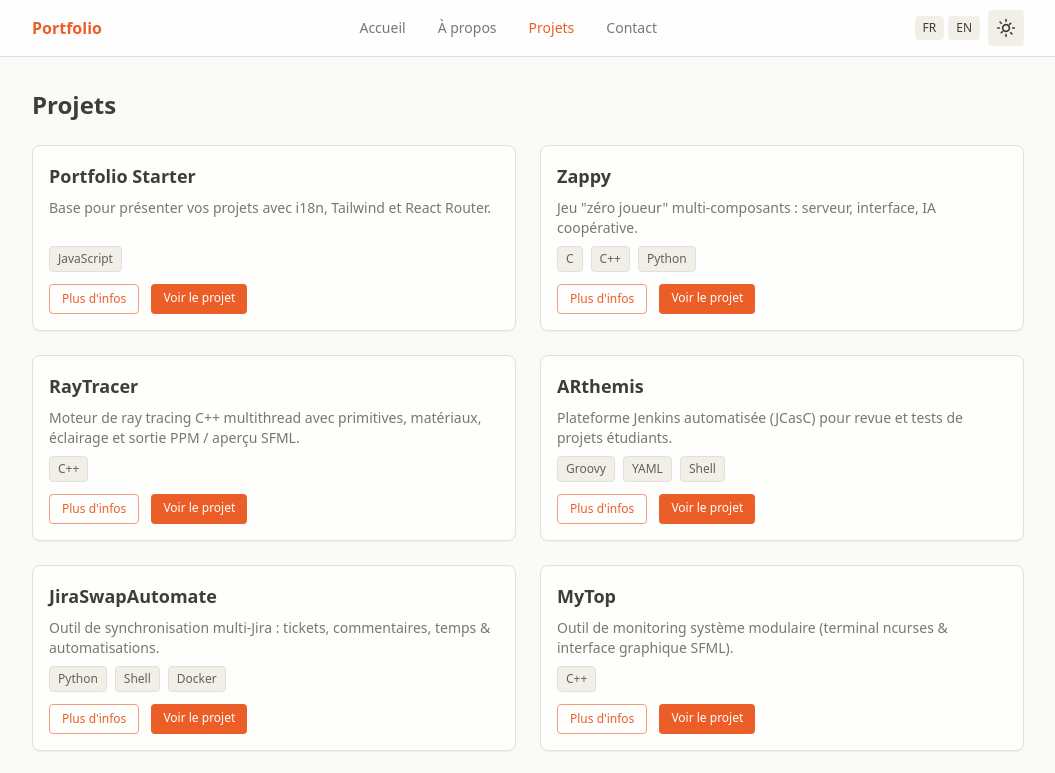
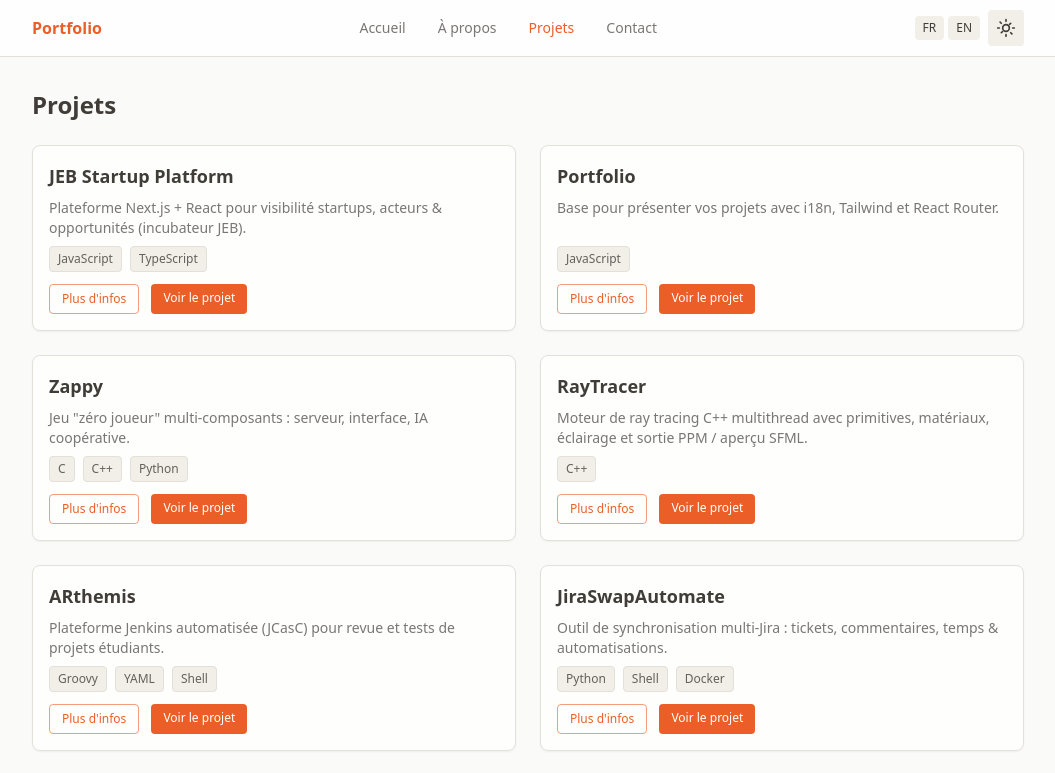
Before and after one commit to ThibaultPouch59200/Portfolio, a React (Vite) app: page /projects in a window 1280 px wide. Shown: the top 773 px of the page, without its empty margins (112-1167 px from the left). Built offline with nearby package versions, Linux system fonts and the light colour scheme.

Commit message:
feat(projects): add JEB Startup Platform project entry with detailed descriptions and goals

```diff
--- a/src/data/projects.js
+++ b/src/data/projects.js
@@ -1,8 +1,39 @@
 const projects = [
+  {
+    id: 8,
+    slug: 'jeb-incubator',
+    title: 'JEB Startup Platform',
+    description: 'Plateforme Next.js + React pour visibilité startups, acteurs & opportunités (incubateur JEB).',
+    descriptionLong: {
+      fr: 'Plateforme moderne pour l\'incubateur JEB : backend API Next.js (auth JWT, intégrations, données incubateur) et frontend Vite/React mettant en avant les startups, actualités, événements, opportunités et interactions investisseurs/partenaires. Objectifs clés : centraliser visibilité, connexions (investisseurs, partenaires, institutions), diffusion d\'actualités dynamiques (levées, annonces, événements) et gestion de contenu administrable (news, startups, rôles). Architecture modulable, séparation claire frontend / backend, intégration Supabase (stockage / potentiel persistance) et pipeline future CI/CD.',
+      en: 'Modern platform for the JEB incubator: Next.js API backend (JWT auth, integrations, incubator data) and Vite/React frontend highlighting startups, news, events, opportunities and investor/partner interactions. Core goals: centralize visibility, enable connections (investors, partners, institutions), surface dynamic updates (funding rounds, announcements, events) and provide admin-managed content (news, startups, roles). Modular architecture with clear frontend/backend split, Supabase integration (storage / potential persistence) and future CI/CD pipeline.'
+    },
+    goals: {
+      fr: [
+        'Visibilité unifiée des startups',
+        'Connexions investisseurs & partenaires',
+        'Actualités dynamiques (levées, événements)',
+        'Gestion de contenu administrable',
+        'Architecture modulable & évolutive'
+      ],
+      en: [
+        'Unified startup visibility',
+        'Investor & partner connections',
+        'Dynamic news & events feed',
+        'Admin managed content',
+        'Modular & scalable architecture'
+      ]
+    },
+    tech: ['Next.js', 'React', 'Vite', 'JWT', 'Supabase'],
+    languages: ['JavaScript', 'TypeScript'],
+    technologies: ['Next.js API Routes', 'Supabase', 'JWT Auth', 'PostgreSQL (planned)', 'Docker (planned)'],
+    values: ['Visibilité', 'Collaboration', 'Scalabilité', 'Produit'],
+    link: 'https://github.com/Aincrad-Flux/NextRise'
+  },
   {
     id: 1,
     slug: 'portfolio',
-    title: 'Portfolio Starter',
+    title: 'Portfolio',
     description: 'Base pour présenter vos projets avec i18n, Tailwind et React Router.',
     descriptionLong: {
       fr: 'Application portfolio moderne construite avec React + Vite, Tailwind pour le design utilitaire, internationalisation (i18n) et routage côté client. Structure pensée pour être facilement extensible (ajout de pages, de projets, de langues). Intégration d\'un thème clair/sombre et composants modulaires accessibles.',
@@ -26,7 +57,7 @@ const projects = [
     languages: ['JavaScript'],
     technologies: ['React Router', 'i18next', 'TailwindCSS'],
     values: ['Structure', 'Accessibilité', 'Internationalisation'],
-    link: '#'
+    link: 'https://github.com/BoxOfPandor/Portfolio'
   },
   {
     id: 2,
@@ -86,7 +117,7 @@ const projects = [
     languages: ['C++'],
     technologies: ['SFML', 'libconfig++', 'Design Patterns'],
     values: ['Performance', 'Architecture', 'Rendu 3D'],
-    link: '#'
+    link: 'https://github.com/BoxOfPandor/RayTracer'
   },
   {
     id: 4,
@@ -117,7 +148,7 @@ const projects = [
     languages: ['Groovy', 'YAML', 'Shell'],
     technologies: ['JCasC', 'Pipelines', 'SSH Integration'],
     values: ['Automatisation', 'Qualité', 'Intégration Continue'],
-    link: 'https://github.com/ton-utilisateur/ARTHEMIS'
+    link: 'https://github.com/BoxOfPandor/Arthemis'
   },
   {
     id: 5,
@@ -148,7 +179,7 @@ const projects = [
     languages: ['Python', 'Shell', 'Docker'],
     technologies: ['Jira API', 'Webhooks', 'Excel Import'],
     values: ['Automatisation', 'Productivité', 'Qualité'],
-    link: '#'
+    link: 'https://github.com/BoxOfPandor/Jira-Interface-Relais-Automate'
   },
   {
     id: 6,
@@ -179,7 +210,7 @@ const projects = [
     languages: ['C++'],
     technologies: ['ncurses', 'SFML', 'Modules'],
     values: ['Modularité', 'Performance', 'Ergonomie'],
-    link: '#'
+    link: 'https://github.com/BoxOfPandor/MyTop'
   },
   {
     id: 7,
@@ -210,7 +241,7 @@ const projects = [
     languages: ['Python'],
     technologies: ['Pygame'],
     values: ['Créativité', 'Rapidité', 'Gameplay'],
-    link: '#'
+    link: 'https://github.com/BoxOfPandor/invasori_infinito'
   }
 ];
 
```
